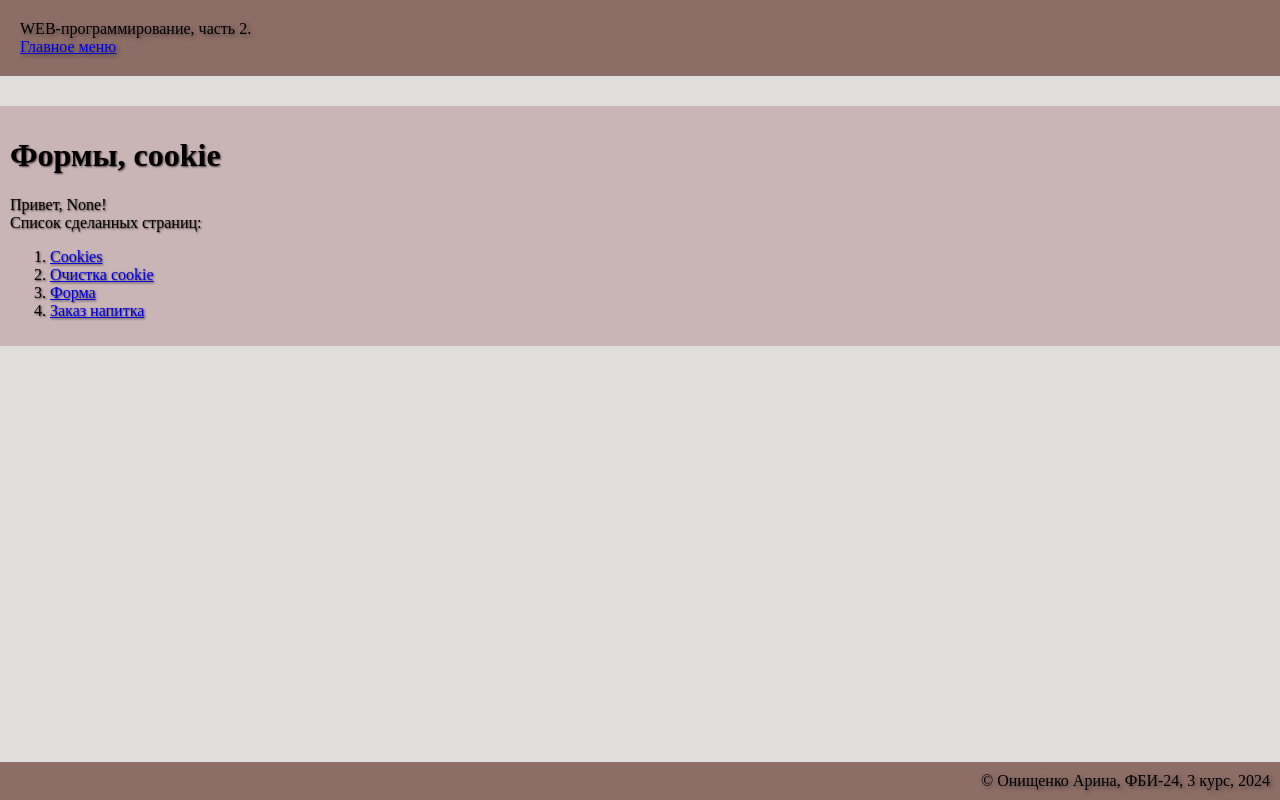
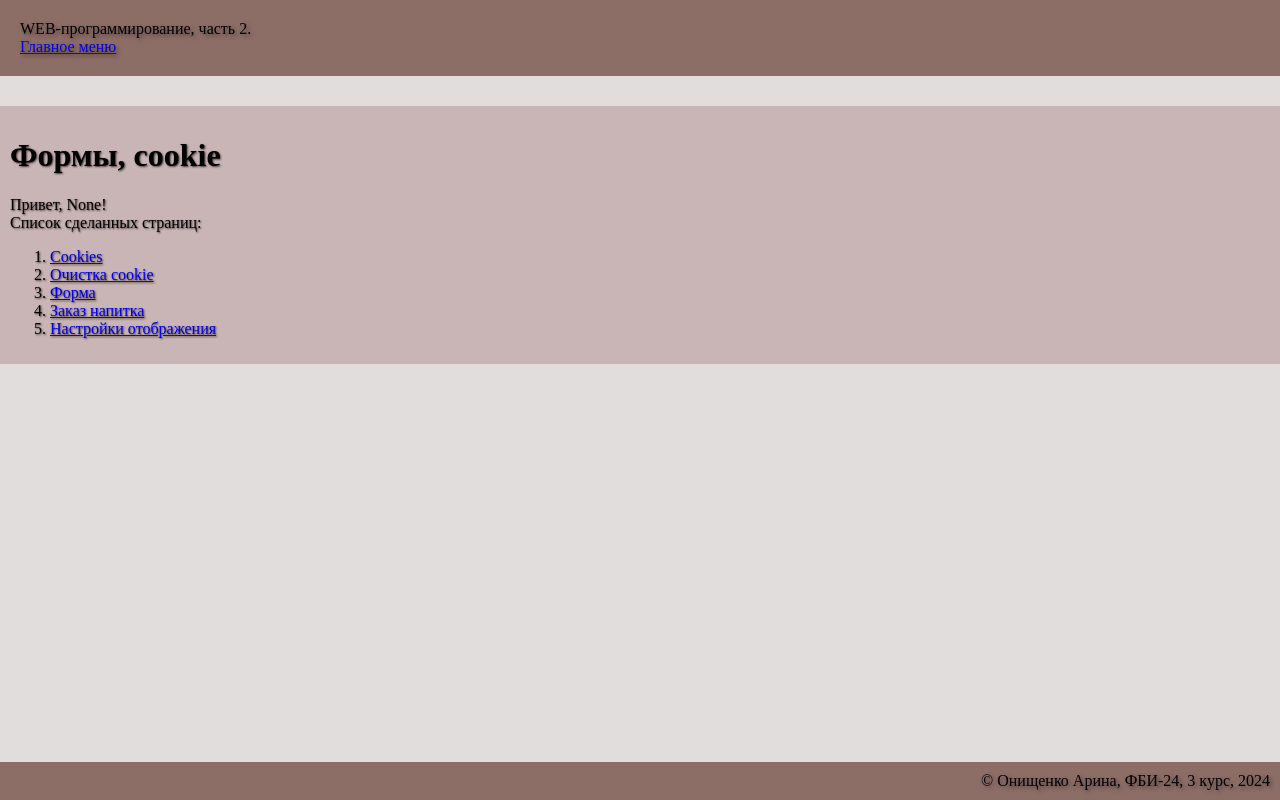
Before and after one commit to onshnkarina/web--programming-labs-2, a Flask app: page /lab3/ in a window 1280 px wide. Run offline with Flask 3, Linux system fonts and the light colour scheme.

Commit message:
Настройки отображения

```diff
--- a/lab3.py
+++ b/lab3.py
@@ -71,3 +71,29 @@ def pay():
 def success():
     price = request.args.get('price')
     return render_template('lab3/success.html', price=price)
+
+
+@lab3.route('/lab3/settings')
+def settings():
+    color = request.args.get('color')
+    f_color = request.args.get('f_color')
+    font_size = request.args.get('font_size')
+    font_style = request.args.get('font_style')
+    if color or f_color or font_size:
+        resp = make_response (redirect ('/lab3/settings'))
+        if color:
+            resp.set_cookie('color', color)
+        if f_color:
+            resp.set_cookie('f_color', f_color)
+        if font_size:
+           resp.set_cookie('font_size', font_size)
+        if font_style:
+            resp.set_cookie('font_style', font_style)
+        return resp
+    color = request.cookies.get ( 'color')
+    f_color = request.cookies.get('f_color')
+    font_size = request.cookies.get('font_size', '16')
+    font_style = request.cookies.get('font_style')
+    resp = make_response(render_template ('lab3/settings.html', color=color, f_color=f_color,
+                                             font_size=font_size, font_style=font_style))
+    return resp
--- a/templates/base.html
+++ b/templates/base.html
@@ -6,7 +6,22 @@
     <title>Онищенко Арина. {% block laba%}{% endblock %}</title>
     <link rel="stylesheet" href="{{ url_for('static', filename='main.css') }}">
     <link rel="icon" href="{{ url_for('static', filename='favicon.ico') }}" >
-
+    <style>
+        body{
+            {% if request.cookies.get('color') %}
+                color: {{ request.cookies.get('color') }};
+            {% endif %}
+            {% if request.cookies.get('f_color') %}
+                background-color: {{ request.cookies.get('f_color') }};
+            {% endif %}
+            {% if request.cookies.get('font_size') %}
+                font-size: {{ request.cookies.get('font_size') }}px;
+            {% endif %}
+            {% if request.cookies.get('font_style') %}
+                font-style: {{request.cookies.get('font_style') }};
+            {% endif %}
+        }
+    </style>
 </head>
 <body>
     <header>
--- a/templates/lab3/lab3.html
+++ b/templates/lab3/lab3.html
@@ -21,6 +21,9 @@
         <li>
             <a href="/lab3/order">Заказ напитка</a>
         </li>
+        <li>
+            <a href="/lab3/settings">Настройки отображения</a>
+        </li>
     </ol>
 
 {% endblock %}
```
Also changed, not shown: templates/lab3/settings.html (added, +33 -0 lines).
